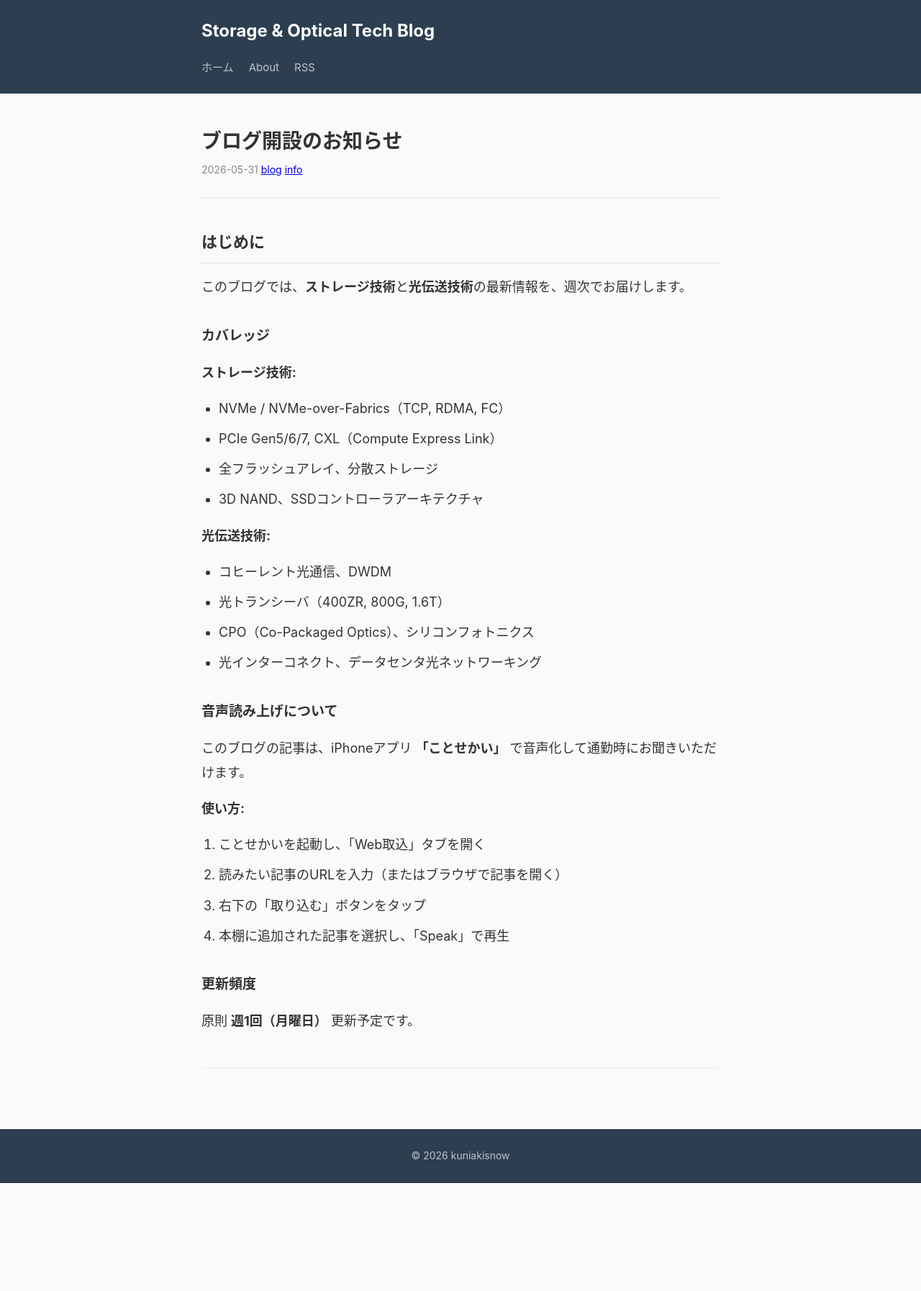
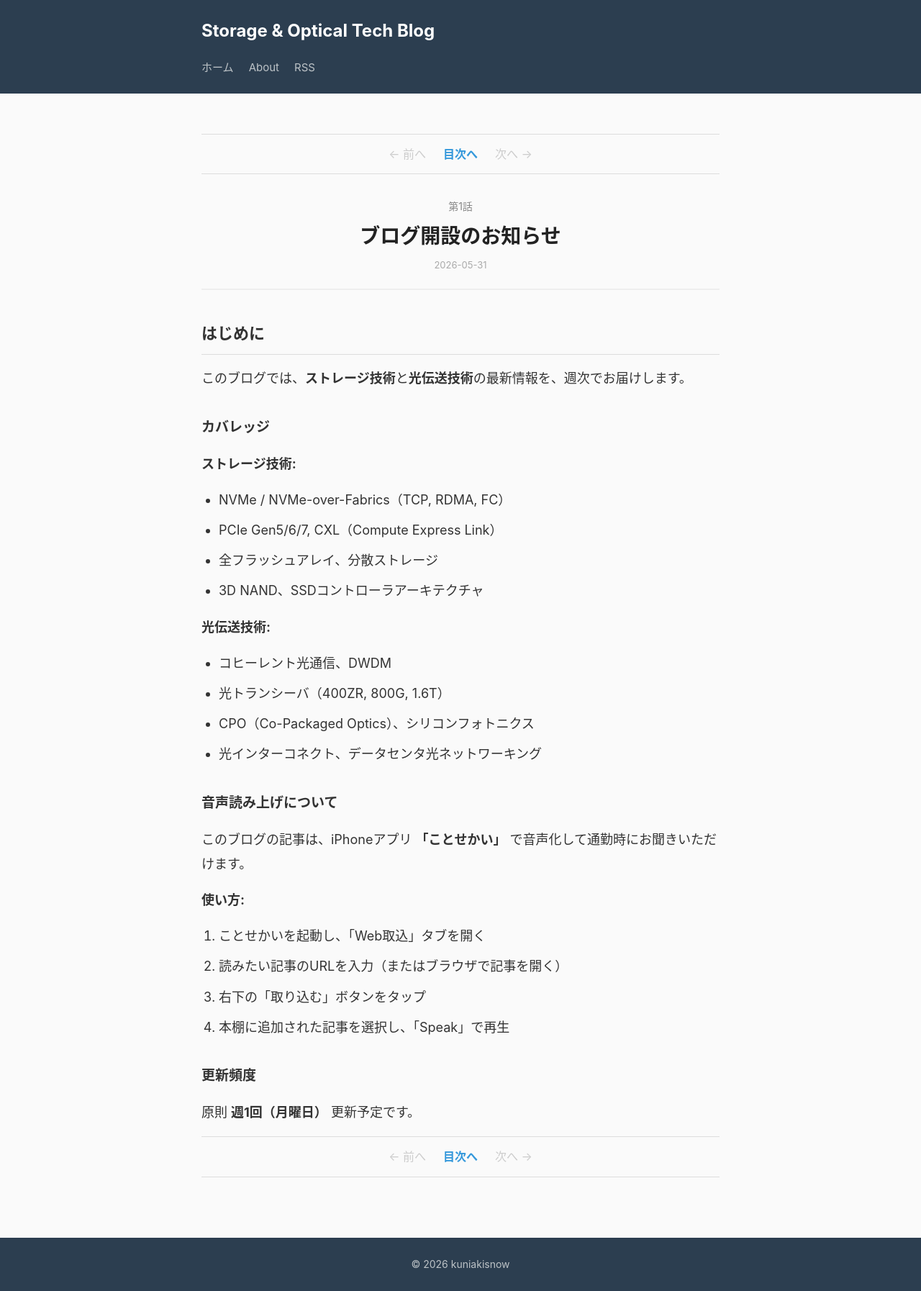
Before and after one commit to kuniakisnow/story, a Jekyll site: the page built from _posts/2026-05-31-welcome.md, in a window 1280 px wide. Shown: the whole page at 72% size. Built offline with Jekyll 4.4.1, drawn with Linux system fonts in a browser that asks for light colours; before the commit the page ends 1644 px from its top, so only the background shows below that.

Commit message:
なろう形式のレイアウトに変更 - 前へ/次へ/目次ナビ、第N話表記

```diff
--- a/_layouts/post.html
+++ b/_layouts/post.html
@@ -1,33 +1,35 @@
 ---
 layout: default
 ---
+{% assign ep_num = site.posts.size %}
+{% for post in site.posts %}
+  {% if post.url == page.url %}{% break %}{% endif %}
+  {% assign ep_num = ep_num | minus: 1 %}
+{% endfor %}
 <article class="post">
-  <header class="post-header">
-    <h1 class="post-title">{{ page.title }}</h1>
-    <p class="post-meta">
-      <time datetime="{{ page.date | date_to_xmlschema }}">
-        {{ page.date | date: "%Y-%m-%d" }}
-      </time>
-      {% if page.tags %}
-      <span class="post-tags">
-        {% for tag in page.tags %}
-        <a href="/tags/#{{ tag }}">{{ tag }}</a>
-        {% endfor %}
-      </span>
-      {% endif %}
-    </p>
-  </header>
+  <nav class="narou-navi">
+    <ul>
+      <li>{% if page.next %}<a href="{{ page.next.url }}" rel="prev">← 前へ</a>{% else %}<span class="disabled">← 前へ</span>{% endif %}</li>
+      <li><a href="/">目次へ</a></li>
+      <li>{% if page.previous %}<a href="{{ page.previous.url }}" rel="next">次へ →</a>{% else %}<span class="disabled">次へ →</span>{% endif %}</li>
+    </ul>
+  </nav>
 
-  <div class="post-body">
+  <div class="narou-header">
+    <p class="narou-episode">第{{ ep_num }}話</p>
+    <h1 class="narou-title">{{ page.title }}</h1>
+    <p class="narou-date">{{ page.date | date: "%Y-%m-%d" }}</p>
+  </div>
+
+  <div class="narou-honbun">
     {{ content }}
   </div>
 
-  <nav class="post-nav">
-    {% if page.previous %}
-    <a class="prev" href="{{ page.previous.url }}">&laquo; {{ page.previous.title }}</a>
-    {% endif %}
-    {% if page.next %}
-    <a class="next" href="{{ page.next.url }}">{{ page.next.title }} &raquo;</a>
-    {% endif %}
+  <nav class="narou-navi">
+    <ul>
+      <li>{% if page.next %}<a href="{{ page.next.url }}" rel="prev">← 前へ</a>{% else %}<span class="disabled">← 前へ</span>{% endif %}</li>
+      <li><a href="/">目次へ</a></li>
+      <li>{% if page.previous %}<a href="{{ page.previous.url }}" rel="next">次へ →</a>{% else %}<span class="disabled">次へ →</span>{% endif %}</li>
+    </ul>
   </nav>
 </article>
--- a/assets/css/style.css
+++ b/assets/css/style.css
@@ -44,66 +44,97 @@ body {
 /* Content */
 .content { padding: 40px 0 60px; }
 
-/* Posts list */
-.post-list { list-style: none; }
+/* ===== なろう-style Post ===== */
 
-.post-list li {
-  padding: 24px 0;
-  border-bottom: 1px solid #eee;
+.narou-navi {
+  margin: 16px 0 24px;
+  padding: 12px 0;
+  border-top: 1px solid #ddd;
+  border-bottom: 1px solid #ddd;
 }
 
-.post-list a {
-  color: #2c3e50;
-  text-decoration: none;
+.narou-navi ul {
+  list-style: none;
+  display: flex;
+  justify-content: center;
+  gap: 24px;
+  padding: 0;
 }
 
-.post-list a:hover { color: #3498db; }
+.narou-navi li {
+  margin: 0;
+  font-size: 16px;
+}
 
-.post-list h2 { font-size: 22px; margin-bottom: 8px; }
+.narou-navi a {
+  color: #3498db;
+  text-decoration: none;
+  font-weight: bold;
+}
 
-.post-meta {
+.narou-navi a:hover {
+  text-decoration: underline;
+}
+
+.narou-navi .disabled {
+  color: #ccc;
+  font-weight: normal;
+}
+
+.narou-header {
+  text-align: center;
+  margin: 32px 0;
+  padding-bottom: 20px;
+  border-bottom: 2px solid #eee;
+}
+
+.narou-episode {
+  font-size: 14px;
   color: #888;
-  font-size: 14px;
   margin-bottom: 8px;
 }
 
-.post-excerpt {
-  color: #555;
-  font-size: 15px;
-  line-height: 1.7;
+.narou-title {
+  font-size: 28px;
+  line-height: 1.4;
+  color: #222;
 }
 
-/* Single post */
-.post-header {
-  margin-bottom: 32px;
-  border-bottom: 2px solid #eee;
-  padding-bottom: 16px;
+.narou-date {
+  font-size: 13px;
+  color: #aaa;
+  margin-top: 8px;
 }
 
-.post-title { font-size: 28px; }
+.narou-honbun {
+  min-height: 300px;
+}
 
-.post-body h2 {
+.narou-honbun h2 {
   font-size: 22px;
   margin: 40px 0 16px;
   padding-bottom: 8px;
   border-bottom: 1px solid #ddd;
 }
 
-.post-body h3 {
+.narou-honbun h3 {
   font-size: 19px;
   margin: 32px 0 12px;
 }
 
-.post-body p { margin: 16px 0; }
+.narou-honbun p {
+  margin: 16px 0;
+  line-height: 1.9;
+}
 
-.post-body ul, .post-body ol {
+.narou-honbun ul, .narou-honbun ol {
   margin: 16px 0;
   padding-left: 24px;
 }
 
-.post-body li { margin: 8px 0; }
+.narou-honbun li { margin: 8px 0; }
 
-.post-body code {
+.narou-honbun code {
   font-family: "SF Mono", "Fira Code", monospace;
   font-size: 15px;
   background: #f0f0f0;
@@ -111,7 +142,7 @@ body {
   border-radius: 3px;
 }
 
-.post-body pre {
+.narou-honbun pre {
   background: #2d2d2d;
   color: #f8f8f2;
   padding: 16px;
@@ -122,15 +153,15 @@ body {
   margin: 16px 0;
 }
 
-.post-body pre code {
+.narou-honbun pre code {
   background: none;
   padding: 0;
   color: inherit;
 }
 
-.post-body a { color: #3498db; }
+.narou-honbun a { color: #3498db; }
 
-.post-body blockquote {
+.narou-honbun blockquote {
   border-left: 4px solid #3498db;
   padding: 12px 20px;
   margin: 16px 0;
@@ -138,18 +169,64 @@ body {
   color: #555;
 }
 
-.post-nav {
-  display: flex;
-  justify-content: space-between;
-  margin-top: 48px;
-  padding-top: 24px;
-  border-top: 1px solid #eee;
+/* ===== なろう-style TOC ===== */
+
+.narou-toc-header {
+  text-align: center;
+  margin-bottom: 32px;
 }
 
-.post-nav a {
+.narou-toc-header h1 {
+  font-size: 26px;
+  margin-bottom: 8px;
+}
+
+.narou-toc-count {
+  font-size: 14px;
+  color: #888;
+  margin-top: 12px;
+}
+
+.narou-toc {
+  border-top: 1px solid #ddd;
+}
+
+.narou-toc ul {
+  list-style: none;
+  padding: 0;
+}
+
+.narou-toc li {
+  padding: 14px 8px;
+  border-bottom: 1px solid #eee;
+  display: flex;
+  align-items: baseline;
+  gap: 12px;
+}
+
+.narou-toc-ep {
+  font-size: 13px;
+  color: #888;
+  min-width: 60px;
+  flex-shrink: 0;
+}
+
+.narou-toc li a {
+  color: #2c3e50;
+  text-decoration: none;
+  flex: 1;
+  font-size: 16px;
+}
+
+.narou-toc li a:hover {
   color: #3498db;
-  text-decoration: none;
-  max-width: 45%;
+  text-decoration: underline;
+}
+
+.narou-toc-date {
+  font-size: 12px;
+  color: #aaa;
+  flex-shrink: 0;
 }
 
 /* Tags page */
@@ -177,6 +254,10 @@ body {
 /* Responsive */
 @media (max-width: 600px) {
   body { font-size: 16px; }
-  .post-title { font-size: 22px; }
+  .narou-title { font-size: 22px; }
+  .narou-navi ul { gap: 12px; }
+  .narou-navi li { font-size: 14px; }
+  .narou-toc li { flex-wrap: wrap; gap: 4px; }
+  .narou-toc-ep { min-width: 50px; }
   .wrapper { padding: 0 16px; }
 }
```
Also changed, not shown: index.html (+11 -18 lines).
